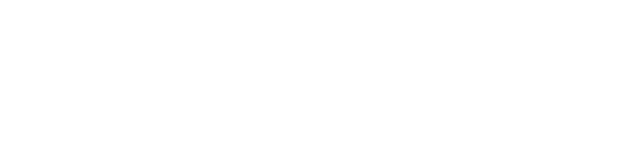
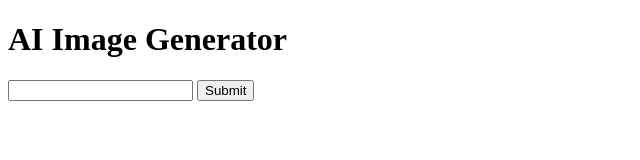
Before and after one commit to alvaroariasrivero/ai-image-generator, a plain HTML site: page index.html in a window 1280 px wide. Shown: the whole page, without its empty margins (0-640 px from the left). Drawn offline with Linux system fonts and the light colour scheme.

Commit message:
html done

```diff
--- a/app.js
+++ b/app.js
@@ -0,0 +1,5 @@
+const submitForm = document.getElementById('api-request-form');
+
+submitForm.addEventListener('submit', (e) => {
+    e.preventDefault();
+});
--- a/index.html
+++ b/index.html
@@ -1,14 +1,21 @@
 <!DOCTYPE html>
 <html lang="en">
 <head>
-    <meta charset="UTF-8">
-    <meta name="viewport" content="width=device-width, initial-scale=1.0">
-    <link rel="stylesheet" href="./styles.css">
-    <title>AI Image Generator</title>
+  <meta charset="UTF-8">
+  <meta name="viewport" content="width=device-width, initial-scale=1.0">
+  <link rel="stylesheet" href="./styles.css">
+  <title>AI Image Generator</title>
 </head>
 <body>
+  <header>
+    <h1>AI Image Generator</h1>
+  </header>
+  <section class="image-container"></section>
+  <form id="api-request-form">
+    <input type="text" />
+    <input type="submit">
+  </form>
 
-
-    <script src="./app.js"></script>
+  <script src="./app.js"></script>
 </body>
 </html>
```
